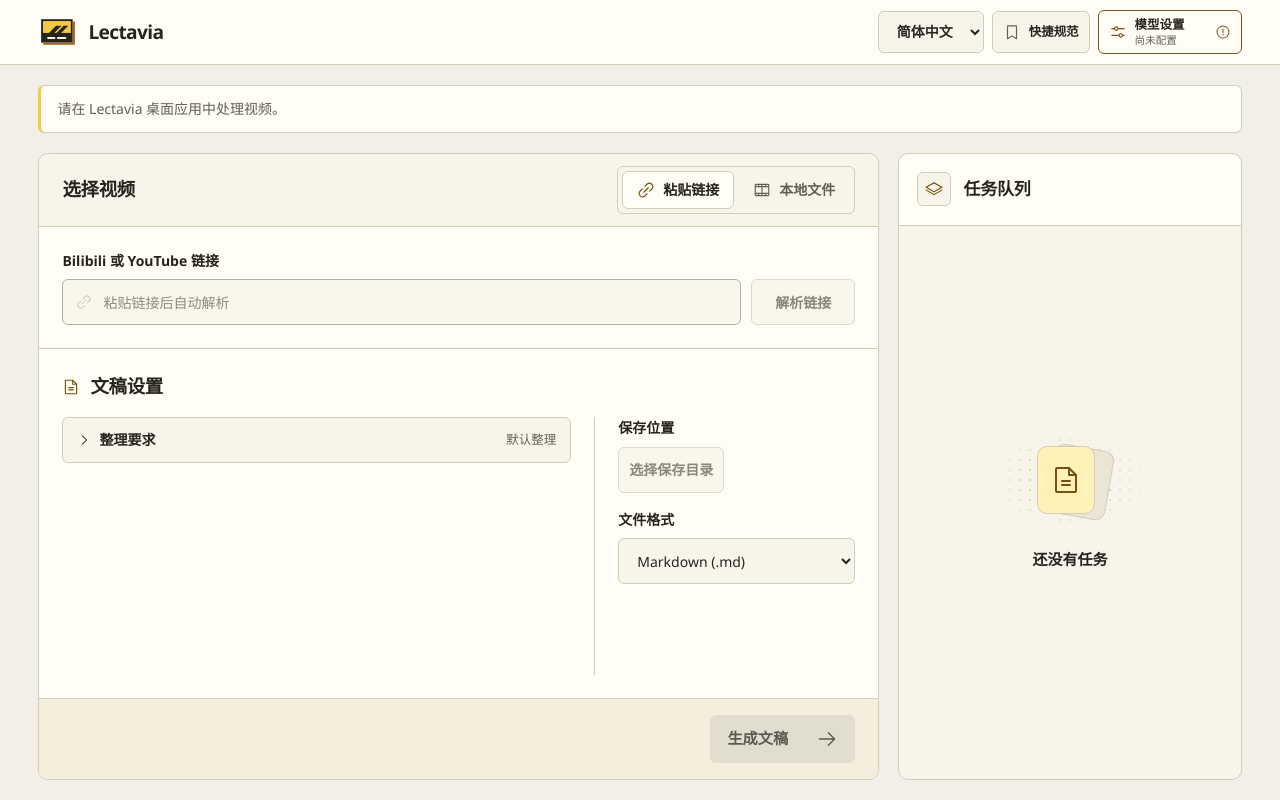
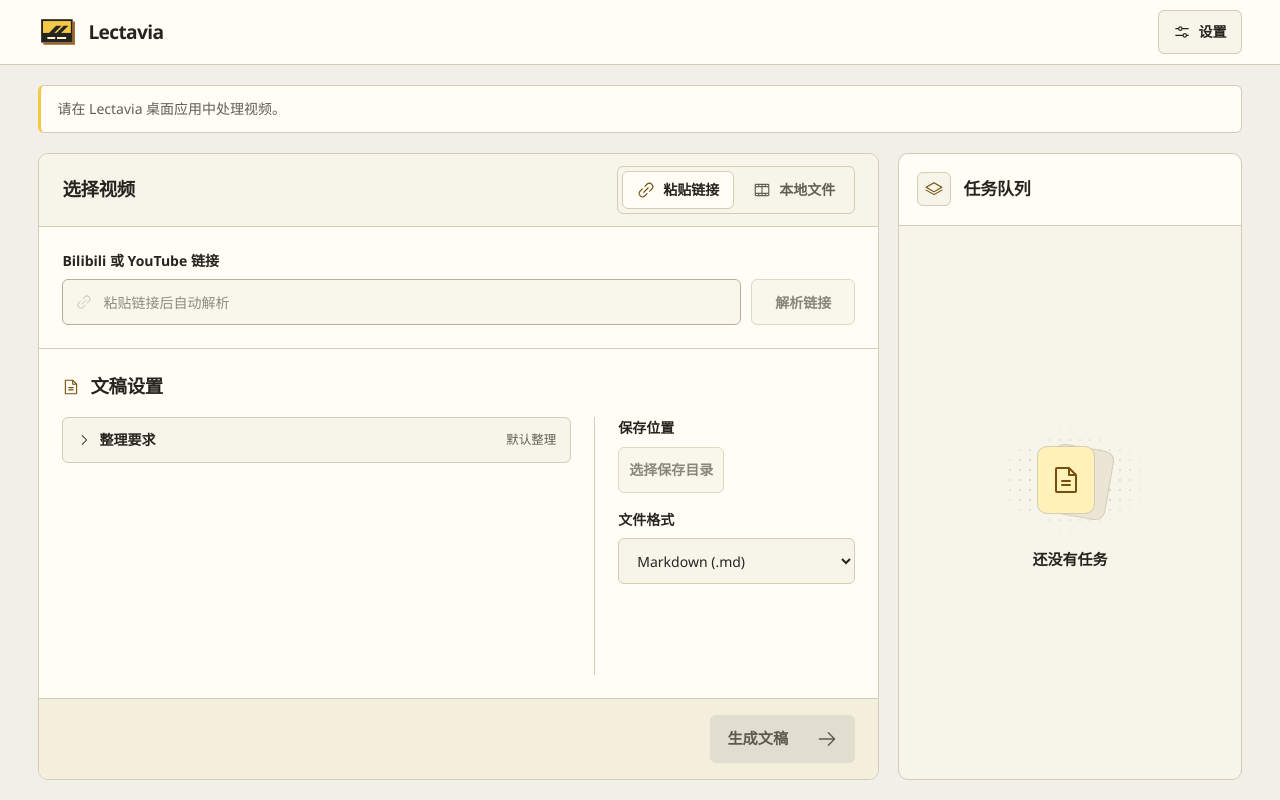
Before and after one commit to aynls/Lectavia, a React (Vite) app: page / in a window 1280 px wide. Built offline with nearby package versions, Linux system fonts and the light colour scheme.

Commit message:
feat(settings): add a dedicated settings page

```diff
--- a/src/App.css
+++ b/src/App.css
@@ -128,21 +128,6 @@ textarea {
   padding-block: 0.625rem;
 }
 
-.header-controls {
-  display: flex;
-  align-items: center;
-  justify-content: flex-end;
-  flex-wrap: wrap;
-  gap: 0.5rem;
-  min-width: 0;
-}
-
-.language-picker select {
-  min-height: 2.625rem;
-  max-width: 100%;
-  padding-block: 0.375rem;
-}
-
 .brand {
   flex: 0 0 auto;
   gap: 0.625rem;
@@ -176,6 +161,10 @@ textarea {
   flex-direction: column;
   min-height: 0;
   padding-block: clamp(1rem, 2.5vh, 2.25rem);
+}
+
+.app-main[hidden] {
+  display: none;
 }
 
 h2 {
@@ -1103,61 +1092,74 @@ button.generate[aria-disabled="true"] {
   border-bottom: 0;
 }
 
-.settings-trigger {
-  justify-content: flex-start;
-  min-width: min(9rem, 42vw);
+.settings-navigation {
   min-height: 2.625rem;
-  padding: 0.35rem 0.625rem;
   border-color: var(--line);
   background: var(--surface-subtle);
-  text-align: left;
-}
-
-.settings-trigger > .icon:first-child {
+}
+
+.settings-page {
+  overflow-y: auto;
+}
+
+.settings-page-content {
+  width: min(100%, 46rem);
+  margin-inline: auto;
+}
+
+.settings-page-content h2 {
+  margin-block: 0 1rem;
+  font-size: 1.625rem;
+}
+
+.settings-panel {
+  border: 1px solid var(--line);
+  border-radius: var(--radius);
+  background: var(--surface);
+}
+
+.settings-row {
+  display: flex;
+  align-items: center;
+  justify-content: space-between;
+  flex-wrap: wrap;
+  gap: 0.625rem 1.5rem;
+  padding: 1rem clamp(1rem, 3vw, 1.5rem);
+  font-size: 0.875rem;
+}
+
+.settings-panel > .settings-row + .settings-row {
+  border-block-start: 1px solid var(--line);
+}
+
+button.settings-row {
+  width: 100%;
+  border-radius: 0;
+  text-align: start;
+  white-space: normal;
+}
+
+button.settings-row:last-child {
+  border-end-start-radius: var(--radius);
+  border-end-end-radius: var(--radius);
+}
+
+button.settings-row:focus-visible {
+  outline-offset: -3px;
+}
+
+button.settings-row .icon {
   color: var(--muted);
 }
 
-.settings-trigger > .icon:last-child {
-  width: 1rem;
-  height: 1rem;
-  margin-inline-start: auto;
-  color: var(--success);
-}
-
-.settings-trigger[data-configured="false"] {
-  border-color: var(--warning);
-  background: var(--surface);
-}
-
-.settings-trigger[data-configured="false"] > .icon:last-child,
-.settings-trigger[data-configured="false"] > .icon:first-child {
-  color: var(--warning);
-}
-
-.settings-trigger-copy {
-  display: grid;
-  flex: 1;
-  gap: 0.05rem;
-  min-width: 0;
-  line-height: 1.3;
-}
-
-.settings-trigger-copy strong,
-.settings-trigger-copy small {
-  overflow: hidden;
-  text-overflow: ellipsis;
-  white-space: nowrap;
-}
-
-.settings-trigger-copy strong {
-  font-size: 0.78rem;
-  font-weight: 680;
-}
-
-.settings-trigger-copy small {
-  color: var(--muted);
-  font-size: 0.66rem;
-  font-weight: 450;
+.settings-row-copy {
+  display: grid;
+  gap: 0.125rem;
+  min-inline-size: 0;
+}
+
+.settings-row-copy .muted {
+  font-weight: 400;
 }
 
 .settings-header {
@@ -1283,10 +1285,6 @@ button.generate[aria-disabled="true"] {
 
 .settings-footer .error {
   margin: 0;
-}
-
-.preset-trigger {
-  min-width: 0;
 }
 
 .preset-dialog {
@@ -1626,19 +1624,6 @@ button.preset-delete:is(:hover, :focus-visible):not(:disabled) {
     height: 2rem;
   }
 
-  .settings-trigger {
-    min-width: 0;
-    padding-inline: 0.5rem;
-  }
-
-  .settings-trigger-copy small {
-    display: none;
-  }
-
-  .settings-trigger-copy strong {
-    font-size: 0.75rem;
-  }
-
   .options,
   .action-panel {
     grid-template-columns: minmax(0, 1fr);
@@ -1661,10 +1646,6 @@ button.preset-delete:is(:hover, :focus-visible):not(:disabled) {
 }
 
 @media (max-width: 25rem) {
-  .settings-trigger > .icon:last-child {
-    display: none;
-  }
-
   .link-row {
     grid-template-columns: 1fr;
   }
--- a/src/App.tsx
+++ b/src/App.tsx
@@ -10,11 +10,8 @@ import { invoke, isTauri } from "@tauri-apps/api/core";
 import { open } from "@tauri-apps/plugin-dialog";
 import { useTranslation } from "react-i18next";
 import {
-  changeLocale,
   currentLocale,
   errorMessage,
-  isLocale,
-  languages,
   message,
   renderMessage,
   type Message,
@@ -37,6 +34,7 @@ import {
   type ModelSettingsHandle,
   type ModelSettingsValue,
 } from "./ModelSettings";
+import { SettingsPage } from "./SettingsPage";
 import { TaskList } from "./TaskList";
 import {
   TaskQueue,
@@ -102,6 +100,7 @@ export default function App({
   const [presetId, setPresetId] = useState("");
   const [instructionsError, setInstructionsError] = useState<Message>();
   const [settings, setSettings] = useState(initialSettings);
+  const [settingsOpen, setSettingsOpen] = useState(false);
   const [queueing, setQueueing] = useState(false);
   const composer = useRef<HTMLElement>(null);
   const modelSettings = useRef<ModelSettingsHandle>(null);
@@ -540,46 +539,24 @@ export default function App({
             </span>
             Lectavia
           </h1>
-          <div className="header-controls">
-            <label className="language-picker">
-              <span className="sr-only">{t("common.language")}</span>
-              <select
-                name="language"
-                value={locale}
-                onChange={(event) => {
-                  const value = event.target.value;
-                  if (isLocale(value)) void changeLocale(value);
-                }}
-              >
-                {Object.entries(languages).map(([code, name]) => (
-                  <option key={code} value={code} lang={code}>
-                    {name}
-                  </option>
-                ))}
-              </select>
-            </label>
-            <InstructionPresetSettings
-              ref={presetSettings}
-              presets={presets}
-              onChange={updatePresets}
-              onPickFile={desktop ? pickPromptFile : undefined}
-            />
-            <ModelSettings
-              ref={modelSettings}
-              value={settings ?? defaultModelSettings}
-              configured={settings !== null}
-              onSave={async (next) => {
-                if (desktop) {
-                  await invoke("save_model_settings", { settings: next });
-                }
-                setSettings(next);
-                setFormError(undefined);
-              }}
-            />
-          </div>
+          <button
+            type="button"
+            className="settings-navigation"
+            onClick={() => setSettingsOpen(!settingsOpen)}
+          >
+            <Icon name={settingsOpen ? "back" : "settings"} />
+            {t(settingsOpen ? "settings.backToWorkspace" : "settings.title")}
+          </button>
         </div>
       </header>
-      <main className="app-width app-main">
+      {settingsOpen && (
+        <SettingsPage
+          modelsConfigured={settings !== null}
+          onOpenModels={() => modelSettings.current?.open()}
+          onOpenPresets={() => presetSettings.current?.open()}
+        />
+      )}
+      <main className="app-width app-main" hidden={settingsOpen}>
         {!desktop && <p className="notice">{t("workspace.desktopRequired")}</p>}
         <div className="workspace">
           <section
@@ -999,6 +976,23 @@ export default function App({
           />
         </div>
       </main>
+      <InstructionPresetSettings
+        ref={presetSettings}
+        presets={presets}
+        onChange={updatePresets}
+        onPickFile={desktop ? pickPromptFile : undefined}
+      />
+      <ModelSettings
+        ref={modelSettings}
+        value={settings ?? defaultModelSettings}
+        onSave={async (next) => {
+          if (desktop) {
+            await invoke("save_model_settings", { settings: next });
+          }
+          setSettings(next);
+          setFormError(undefined);
+        }}
+      />
       <dialog
         ref={restoreDialog}
         className="settings-dialog restore-dialog"
--- a/src/Icon.tsx
+++ b/src/Icon.tsx
@@ -1,3 +1,4 @@
+import { ArrowLeftIcon } from "@phosphor-icons/react/dist/csr/ArrowLeft";
 import { ArrowRightIcon } from "@phosphor-icons/react/dist/csr/ArrowRight";
 import { BookmarkSimpleIcon } from "@phosphor-icons/react/dist/csr/BookmarkSimple";
 import { CaretDownIcon } from "@phosphor-icons/react/dist/csr/CaretDown";
@@ -17,6 +18,7 @@ import { XIcon } from "@phosphor-icons/react/dist/csr/X";
 
 const icons = {
   arrow: ArrowRightIcon,
+  back: ArrowLeftIcon,
   bookmark: BookmarkSimpleIcon,
   down: CaretDownIcon,
   video: FilmStripIcon,
--- a/src/InstructionPresetSettings.tsx
+++ b/src/InstructionPresetSettings.tsx
@@ -16,6 +16,7 @@ type PickPromptFile = () => Promise<PromptFile | null>;
 type PresetDraft = Pick<InstructionPreset, "instructions" | "prompt">;
 
 export interface InstructionPresetSettingsHandle {
+  open: () => void;
   saveDraft: (draft: PresetDraft, onSaved: (id: string) => void) => void;
 }
 
@@ -266,6 +267,10 @@ export function InstructionPresetSettings({
   useImperativeHandle(
     ref,
     () => ({
+      open() {
+        dialog.current?.showModal();
+        createButton.current?.focus();
+      },
       saveDraft(draft, onSaved) {
         dialog.current?.showModal();
         setView({ kind: "save", draft, onSaved });
@@ -308,21 +313,6 @@ export function InstructionPresetSettings({
   }
 
   return (
-    <>
-      <button
-        type="button"
-        className="settings-trigger preset-trigger"
-        aria-haspopup="dialog"
-        onClick={() => {
-          dialog.current?.showModal();
-          createButton.current?.focus();
-        }}
-      >
-        <Icon name="bookmark" />
-        <span className="settings-trigger-copy">
-          <strong>{t("output.presets")}</strong>
-        </span>
-      </button>
     <dialog
       ref={dialog}
       className={`settings-dialog preset-dialog${view.kind === "save" ? " preset-save-dialog" : ""}`}
@@ -381,9 +371,7 @@ export function InstructionPresetSettings({
                         <button
                           type="button"
                           ref={
-                              view.focusId === preset.id
-                                ? focusButton
-                                : undefined
+                            view.focusId === preset.id ? focusButton : undefined
                           }
                           aria-label={t("preset.editNamed", {
                             name: preset.name,
@@ -467,6 +455,5 @@ export function InstructionPresetSettings({
         )}
       </div>
     </dialog>
-    </>
   );
 }
--- a/src/ModelSettings.tsx
+++ b/src/ModelSettings.tsx
@@ -380,16 +380,13 @@ function ProviderFields({
 export function ModelSettings({
   ref,
   value,
-  configured,
   onSave,
 }: {
   ref?: Ref<ModelSettingsHandle>;
   value: ModelSettingsValue;
-  configured: boolean;
   onSave: (value: ModelSettingsValue) => Promise<void>;
 }) {
   const { t } = useTranslation();
-  const triggerId = useId();
   const modal = useRef<HTMLDialogElement>(null);
   const savedCallback = useRef<ModelSettingsOpenOptions["onSaved"]>(undefined);
   const [draft, setDraft] = useState(value);
@@ -503,25 +500,6 @@ export function ModelSettings({
   }
 
   return (
-    <>
-      <button
-        type="button"
-        className="settings-trigger"
-        data-configured={configured}
-        aria-haspopup="dialog"
-        aria-labelledby={`${triggerId}-label`}
-        aria-describedby={`${triggerId}-status`}
-        onClick={() => openSettings()}
-      >
-        <Icon name="settings" />
-        <span className="settings-trigger-copy">
-          <strong id={`${triggerId}-label`}>{t("model.title")}</strong>
-          <small id={`${triggerId}-status`}>
-            {t(configured ? "model.configured" : "model.notConfigured")}
-          </small>
-        </span>
-        <Icon name={configured ? "check" : "warning"} />
-      </button>
     <dialog
       ref={modal}
       className="settings-dialog"
@@ -607,6 +585,5 @@ export function ModelSettings({
         </div>
       </form>
     </dialog>
-    </>
   );
 }
--- /dev/null
+++ b/src/SettingsPage.tsx
@@ -0,0 +1,74 @@
+import { useTranslation } from "react-i18next";
+import { Icon } from "./Icon";
+import { changeLocale, currentLocale, isLocale, languages } from "./i18n";
+
+function focusHeading(heading: HTMLHeadingElement | null) {
+  heading?.focus({ preventScroll: true });
+}
+
+export function SettingsPage({
+  modelsConfigured,
+  onOpenModels,
+  onOpenPresets,
+}: {
+  modelsConfigured: boolean;
+  onOpenModels: () => void;
+  onOpenPresets: () => void;
+}) {
+  const { t } = useTranslation();
+
+  return (
+    <main className="app-width app-main settings-page">
+      <div className="settings-page-content">
+        <h2 tabIndex={-1} ref={focusHeading}>
+          {t("settings.title")}
+        </h2>
+        <div className="settings-panel">
+          <div className="settings-row">
+            <label htmlFor="settings-language">{t("common.language")}</label>
+            <select
+              id="settings-language"
+              name="language"
+              value={currentLocale()}
+              onChange={(event) => {
+                const value = event.target.value;
+                if (isLocale(value)) void changeLocale(value);
+              }}
+            >
+              {Object.entries(languages).map(([code, name]) => (
+                <option key={code} value={code} lang={code}>
+                  {name}
+                </option>
+              ))}
+            </select>
+          </div>
+          <button
+            type="button"
+            className="quiet settings-row"
+            aria-haspopup="dialog"
+            onClick={onOpenModels}
+          >
+            <span className="settings-row-copy">
+              <strong>{t("model.title")}</strong>
+              <span className="muted">
+                {t(
+                  modelsConfigured ? "model.configured" : "model.notConfigured",
+                )}
+              </span>
+            </span>
+            <Icon name="arrow" />
+          </button>
+          <button
+            type="button"
+            className="quiet settings-row"
+            aria-haspopup="dialog"
+            onClick={onOpenPresets}
+          >
+            <strong>{t("output.presets")}</strong>
+            <Icon name="arrow" />
+          </button>
+        </div>
+      </div>
+    </main>
+  );
+}
--- a/src/locales/en.ts
+++ b/src/locales/en.ts
@@ -18,6 +18,8 @@ export default {
   "workspace.need.parts": "select at least one part",
   "workspace.need.models": "configure the models",
   "workspace.need.folder": "choose an available output folder",
+  "settings.title": "Settings",
+  "settings.backToWorkspace": "Back to workspace",
   "media.choose": "Choose a video",
   "media.source": "Video source",
   "media.linkTab": "Paste link",
--- a/src/locales/ja.ts
+++ b/src/locales/ja.ts
@@ -18,6 +18,8 @@ export default {
   "workspace.need.parts": "パートを1つ以上選択",
   "workspace.need.models": "モデルを設定",
   "workspace.need.folder": "利用可能な保存フォルダーを選択",
+  "settings.title": "設定",
+  "settings.backToWorkspace": "ワークスペースに戻る",
   "media.choose": "動画を選択",
   "media.source": "動画の参照元",
   "media.linkTab": "リンクを貼り付け",
--- a/src/locales/zh-CN.ts
+++ b/src/locales/zh-CN.ts
@@ -15,6 +15,8 @@ export default {
   "workspace.need.parts": "选择至少一个分 P",
   "workspace.need.models": "配置模型",
   "workspace.need.folder": "选择可用的保存目录",
+  "settings.title": "设置",
+  "settings.backToWorkspace": "返回工作台",
   "media.choose": "选择视频",
   "media.source": "视频来源",
   "media.linkTab": "粘贴链接",
```
Lines whose indentation alone changed are shown as unchanged.
